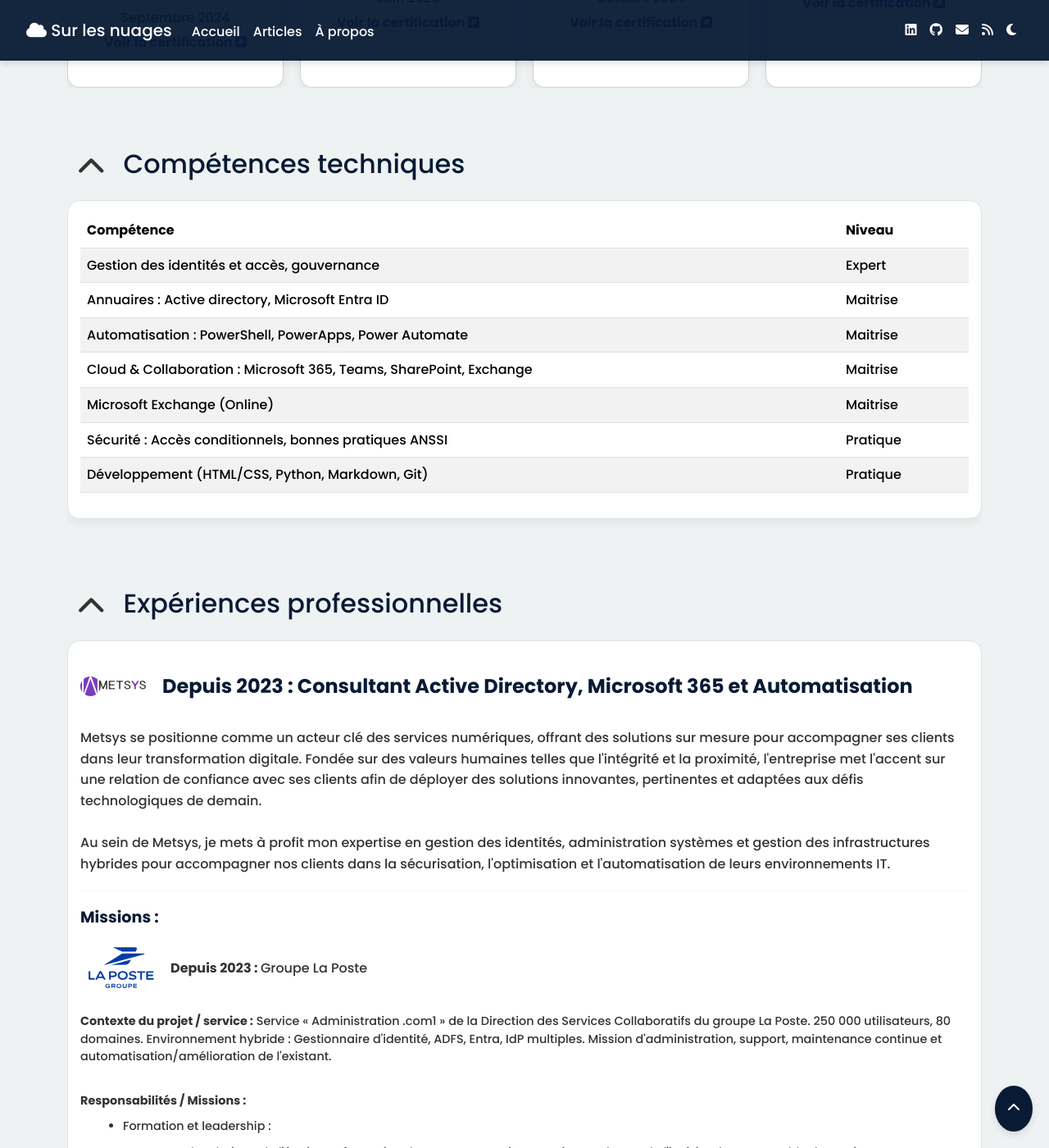
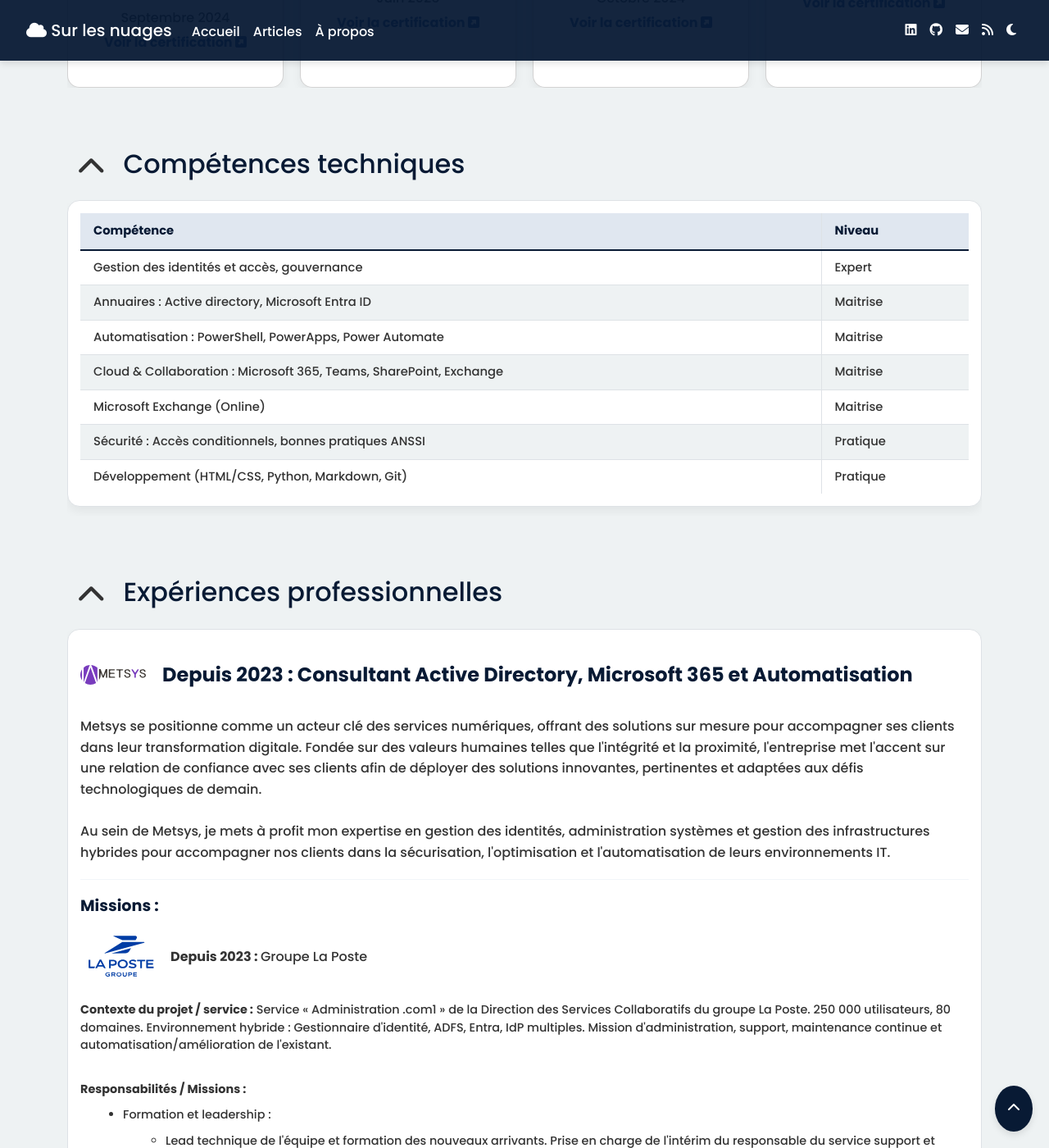
Before and after one commit to Arnaud-Ferriere/SurLesNuages, a Jekyll site: the page built from about.html, in a window 1280 px wide and 1400 px high, scrolled down 914 px. Shown: the whole window at 82% size. Built offline with Jekyll 4.4.1, drawn with Linux system fonts in a browser that asks for light colours.

Commit message:
feat: style tables and blockquotes with card aesthetic
Tables (articles & about page):
- Inject .table-wrapper/.table-scroll via post.js for rounded corners + horizontal scroll
- Colored header with --table-header-bg variable, column separators, alternating rows, hover highlight
- Bootstrap .table dark mode overrides consolidated in _dark-mode.scss

Blockquotes:
- Extend .blockquote style to Markdown-generated <blockquote> elements
- Subtle tinted background, left border, right-side border-radius
- Dark mode: lighter border (--color-primary) matching table header text color

Misc:
- Cache-busting (?v= timestamp) on custom.css and post.js
- Remove table-striped from about.html skills table

Co-Authored-By: Claude Sonnet 4.6 <noreply@anthropic.com>

```diff
--- a/_layouts/default.html
+++ b/_layouts/default.html
@@ -103,7 +103,7 @@
     <link rel="stylesheet" type="text/css" href="{{ '/assets/css/main.css' | relative_url }}">
 
     <!-- User customization — edit custom.css to override colors, fonts, etc. -->
-    <link rel="stylesheet" type="text/css" href="{{ '/custom.css' | relative_url }}">
+    <link rel="stylesheet" type="text/css" href="{{ '/custom.css' | relative_url }}?v={{ site.time | date: '%s' }}">
 </head>
 
 <body>
--- a/_layouts/post.html
+++ b/_layouts/post.html
@@ -161,4 +161,4 @@ layout: default
 </section>
 {% endif %}
 
-<script src="{{ '/assets/js/post.js' | relative_url }}" defer></script>
+<script src="{{ '/assets/js/post.js' | relative_url }}?v={{ site.time | date: '%s' }}" defer></script>
--- a/_sass/_articles.scss
+++ b/_sass/_articles.scss
@@ -26,11 +26,14 @@ article .content a:hover {
   color: var(--color-primary);
 }
 
-.blockquote {
+.blockquote,
+article .content blockquote {
   border-left: 5px solid var(--color-secondary);
-  padding-left: 1rem;
+  background-color: rgba(0, 59, 130, 0.07);
+  padding: 0.75rem 1rem;
   margin: 1.5rem 0;
   color: var(--color-text-muted);
+  border-radius: 0 var(--border-radius) var(--border-radius) 0;
 }
 
 /* Article container */
--- a/_sass/_dark-mode.scss
+++ b/_sass/_dark-mode.scss
@@ -61,12 +61,7 @@
   }
 
   .table > thead > tr > th {
-    background-color: rgba(255, 255, 255, 0.05);
-  }
-
-  .table-striped > tbody > tr:nth-of-type(odd) > * {
-    --bs-table-striped-bg: rgba(255, 255, 255, 0.04);
-    background-color: rgba(255, 255, 255, 0.04);
+    background-color: var(--table-header-bg);
   }
 
   /* Badges & buttons — outline style for dark mode (better contrast ~5:1) */
@@ -125,6 +120,13 @@
   article .content code {
     background: #1e2a3a;
     color: #89b4fa;
+  }
+
+  /* Blockquotes */
+  .blockquote,
+  article .content blockquote {
+    background-color: rgba(168, 196, 232, 0.07);
+    border-left-color: var(--color-primary);
   }
 
   /* Alert placeholder (AI disclaimer) */
@@ -248,12 +250,7 @@
     }
 
     .table > thead > tr > th {
-      background-color: rgba(255, 255, 255, 0.05);
-    }
-
-    .table-striped > tbody > tr:nth-of-type(odd) > * {
-      --bs-table-striped-bg: rgba(255, 255, 255, 0.04);
-      background-color: rgba(255, 255, 255, 0.04);
+      background-color: var(--table-header-bg);
     }
 
     .tag-badge {
@@ -309,6 +306,12 @@
     article .content code {
       background: #1e2a3a;
       color: #89b4fa;
+    }
+
+    .blockquote,
+    article .content blockquote {
+      background-color: rgba(168, 196, 232, 0.07);
+      border-left-color: var(--color-primary);
     }
 
     .alert-placeholder {
--- a/about.html
+++ b/about.html
@@ -66,7 +66,7 @@ permalink: /about/
         </div>
         <div class="section-content stacked-cards">
             <div class="stacked-card">
-                <table class="table table-striped">
+                <table class="table">
                     <thead>
                         <tr>
                             <th scope="col" tabindex="0" role="button" id="comp-header">{{ site.data.ui.about_skill_col }} <i
--- a/custom.css
+++ b/custom.css
@@ -11,6 +11,10 @@
  */
 
 :root {
+
+    /* Teinte de fond pour les en-têtes de tableau
+       = couleur secondaire (#003b82) à faible opacité → bleu clair    */
+    --table-header-bg: rgba(0, 59, 130, 0.12);
 
     /* ── COLORS ──────────────────────────────────────────────── */
 
@@ -69,3 +73,101 @@
    Add your own custom styles below this line.
    Example: change the footer font size, tweak card padding, etc.
    ───────────────────────────────────────────────────────────── */
+
+
+/* ─────────────────────────────────────────────────────────────
+   TABLES — Style "Carte"
+   Articles  : wrapper .table-wrapper/.table-scroll injecté par post.js
+   À propos  : override Bootstrap .table dans .stacked-card
+   ─────────────────────────────────────────────────────────────
+*/
+
+/* Wrapper articles : outer = coins arrondis + ombre,
+   inner = scroll horizontal sans casser les coins         */
+.content .table-wrapper {
+    overflow: hidden;
+    border-radius: var(--border-radius);
+    border: 1px solid var(--color-border);
+    box-shadow: var(--box-shadow-light);
+    margin: 1.5rem 0;
+}
+.content .table-scroll {
+    overflow-x: auto;
+}
+
+/* Base commune ─────────────────────────────────────────── */
+.content .table-wrapper table,
+.stacked-card table.table {
+    width: 100%;
+    border-collapse: collapse;
+    margin: 0;
+    font-size: 0.92em;
+}
+
+/* En-tête : teinte légère de --color-primary sur fond carte,
+   texte --color-primary comme les titres du site,
+   séparateur en bas pour ancrer la ligne de header         */
+.content .table-wrapper table thead th,
+.stacked-card table.table thead th {
+    background-color: var(--table-header-bg) !important;
+    color: var(--color-primary) !important;
+    padding: 10px 16px;
+    font-weight: 700;
+    border: none !important;
+    border-bottom: 2px solid var(--color-primary) !important;
+    border-right: 1px solid var(--color-border) !important;
+    text-align: left;
+}
+.content .table-wrapper table thead th:last-child,
+.stacked-card table.table thead th:last-child {
+    border-right: none !important;
+}
+
+/* Cellules du corps ─────────────────────────────────────── */
+.content .table-wrapper table tbody td,
+.stacked-card table.table tbody td {
+    padding: 9px 16px;
+    border: none;
+    border-top: 1px solid var(--color-border);
+    border-right: 1px solid var(--color-border);
+    color: var(--color-text);
+    background-color: var(--color-card-bg);
+}
+.content .table-wrapper table tbody td:last-child,
+.stacked-card table.table tbody td:last-child {
+    border-right: none;
+}
+
+/* Lignes paires : --color-background est toujours différent
+   de --color-card-bg dans les deux modes → contraste garanti */
+.content .table-wrapper table tbody tr:nth-child(even) td,
+.stacked-card table.table tbody tr:nth-child(even) td {
+    background-color: var(--color-background);
+}
+
+/* Hover ─────────────────────────────────────────────────── */
+.content .table-wrapper table tbody tr:hover td,
+.stacked-card table.table tbody tr:hover td {
+    background-color: rgba(0, 59, 130, 0.14);
+}
+
+/* Dark mode : variable header + hover ───────────────────── */
+[data-theme="dark"] {
+    --table-header-bg: rgba(168, 196, 232, 0.12);
+}
+
+[data-theme="dark"] .content .table-wrapper table tbody tr:hover td,
+[data-theme="dark"] .stacked-card table.table tbody tr:hover td {
+    background-color: rgba(74, 158, 255, 0.1);
+}
+
+/* Miroir pour prefers-color-scheme (sans toggle manuel) ── */
+@media (prefers-color-scheme: dark) {
+    :root:not([data-theme="light"]) {
+        --table-header-bg: rgba(168, 196, 232, 0.12);
+    }
+    :root:not([data-theme="light"]) .content .table-wrapper table tbody tr:hover td,
+    :root:not([data-theme="light"]) .stacked-card table.table tbody tr:hover td {
+        background-color: rgba(74, 158, 255, 0.1);
+    }
+}
```
Also changed, not shown: assets/js/post.js (+12 -0 lines).
